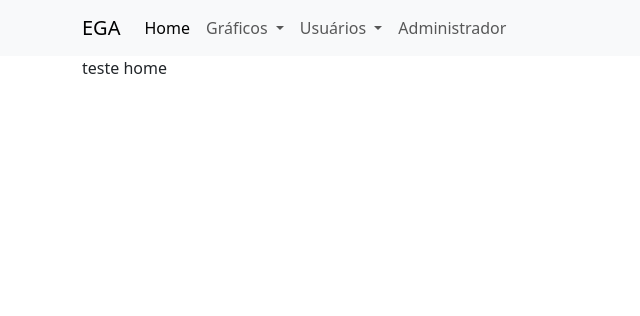
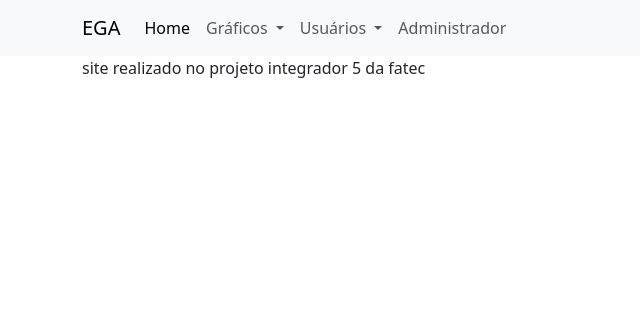
Before and after one commit to Theo4fatec/site_projeto_fatec, a Django app: page / in a window 1280 px wide. Shown: the top 316 px of the page, without its empty margins (0-640 px from the left). Run offline with Django 4.2, Linux system fonts and the light colour scheme.

Commit message:
atualização na pagina inicial

```diff
--- a/pagina_inicial/templates/pagina_inicial/home.html
+++ b/pagina_inicial/templates/pagina_inicial/home.html
@@ -1,4 +1,4 @@
 {% extends "base.html" %}
 {% block content %}
-teste home
+site realizado no projeto integrador 5 da fatec
 {% endblock %}
--- a/templates/menu.html
+++ b/templates/menu.html
@@ -17,7 +17,7 @@
                 </a>
                 <ul class="dropdown-menu">
                     <li><a class="dropdown-item" href="/colab/grafico_banco">Gráfico Banco</a></li>
-                    <li><a class="dropdown-item" href="/colab/teste">Teste</a></li>
+                    <!-- <li><a class="dropdown-item" href="/colab/teste">Teste</a></li> -->
                     <li><hr class="dropdown-divider" /></li>
                     <li><a class="dropdown-item" href="#">Something else here</a></li>
                 </ul>
```
